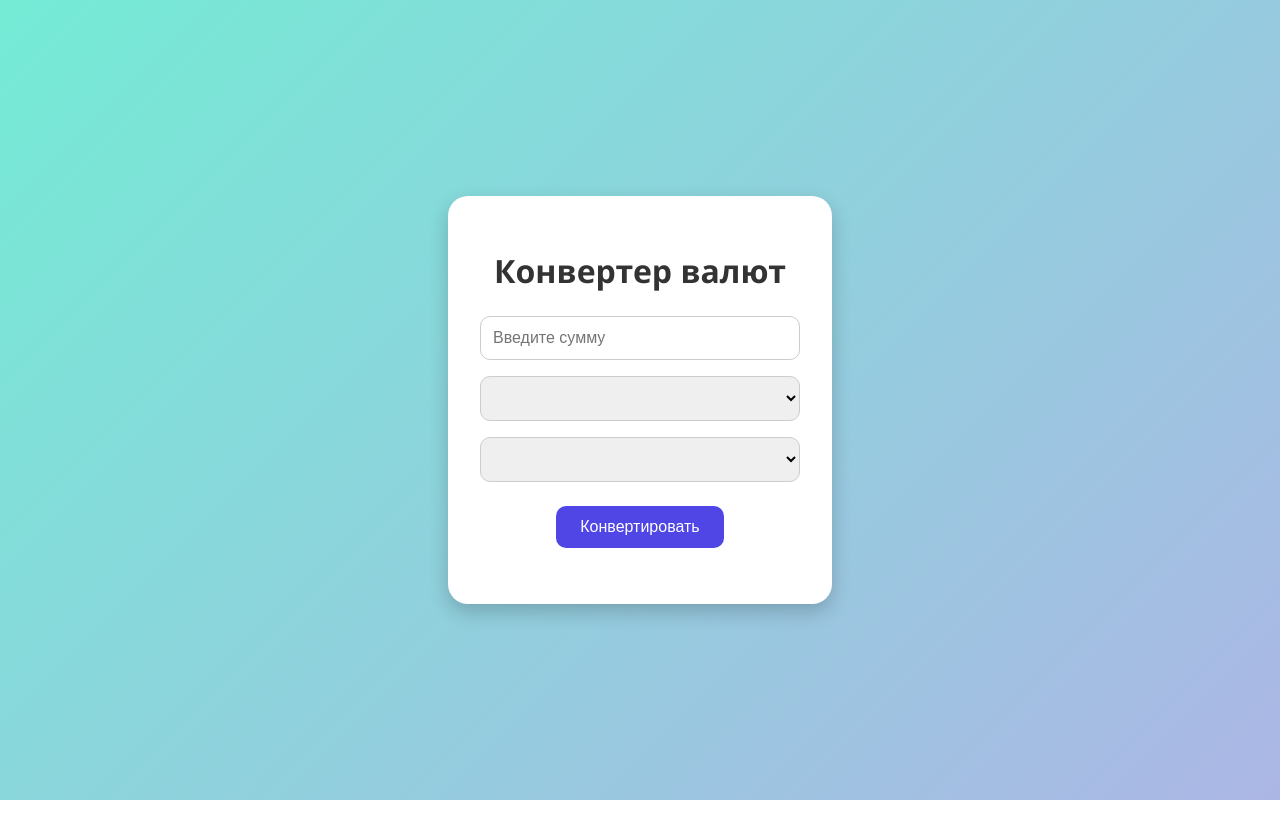
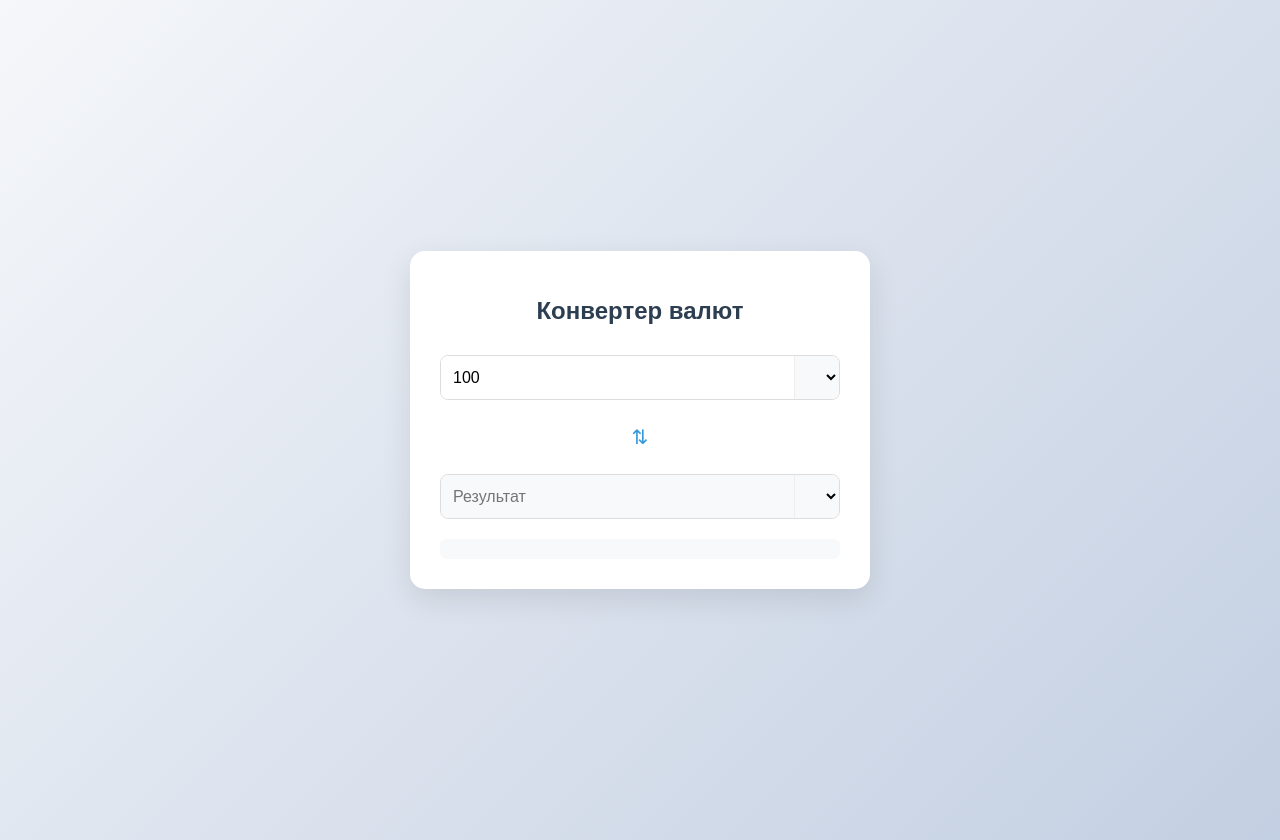
Before and after one commit to Arsen20091/convert, an Electron app: page index.html in a window 1280 px wide. Before the commit the page ends 800 px from the top, so only its background shows below. Drawn offline with Linux system fonts and the light colour scheme; no server answers.

Commit message:
Обновлен интерфейс конвертера

```diff
--- a/index.html
+++ b/index.html
@@ -1,5 +1,5 @@
 <!DOCTYPE html>
-<html lang="en">
+<html lang="ru">
 <head>
   <meta charset="UTF-8">
   <meta name="viewport" content="width=device-width, initial-scale=1.0">
@@ -9,13 +9,22 @@
 <body>
   <div class="converter">
     <h1>Конвертер валют</h1>
-    <div class="inputs">
-      <input type="number" id="amount" placeholder="Введите сумму" />
-      <select id="from-currency"></select>
-      <select id="to-currency"></select>
+
+    <div class="input-group">
+      <div class="input-box">
+        <input type="number" id="amount" placeholder="100" value="100" min="0">
+        <select id="from-currency"></select>
+      </div>
+
+      <div class="swap-icon">⇅</div>
+
+      <div class="input-box">
+        <input type="text" id="result" placeholder="Результат" readonly>
+        <select id="to-currency"></select>
+      </div>
     </div>
-    <button id="convert-btn">Конвертировать</button>
-    <p id="result"></p>
+
+    <div class="rate-info" id="rate-info"></div>
   </div>
 
   <script src="renderer.js"></script>
--- a/renderer.js
+++ b/renderer.js
@@ -1,36 +1,67 @@
-document.addEventListener('DOMContentLoaded', async () => {
+document.addEventListener('DOMContentLoaded', function() {
+  //Получаем элементы
   const amountInput = document.getElementById('amount');
+  const resultInput = document.getElementById('result');
   const fromCurrency = document.getElementById('from-currency');
   const toCurrency = document.getElementById('to-currency');
-  const convertBtn = document.getElementById('convert-btn');
-  const result = document.getElementById('result');
+  const swapIcon = document.querySelector('.swap-icon');
+  const rateInfo = document.getElementById('rate-info');
 
-  const currencies = await window.api.getCurrencies();
+  //Загружаем валюты
+  function loadCurrencies() {
+    window.api.getCurrencies().then(function(currencies) {
+      currencies.forEach(function(currency) {
+        fromCurrency.innerHTML += '<option value="' + currency + '">' + currency + '</option>';
+        toCurrency.innerHTML += '<option value="' + currency + '">' + currency + '</option>';
+      });
 
-  currencies.forEach((curr) => {
-    fromCurrency.innerHTML += `<option value="${curr}">${curr}</option>`;
-    toCurrency.innerHTML += `<option value="${curr}">${curr}</option>`;
-  });
+      // USD -> RUB по умолчанию
+      fromCurrency.value = 'USD';
+      toCurrency.value = 'RUB';
 
-  convertBtn.addEventListener('click', async () => {
+
+      convertCurrency();
+    });
+  }
+
+  //Конвертация валют
+  function convertCurrency() {
     const amount = parseFloat(amountInput.value);
     const from = fromCurrency.value;
     const to = toCurrency.value;
 
-    if (!amount || amount <= 0) {
-      result.textContent = 'Введите корректную сумму.';
-      result.style.opacity = '1';
+    if (isNaN(amount) || amount < 0) {
+      resultInput.value = '';
+      rateInfo.textContent = 'Введите сумму больше нуля';
       return;
     }
 
-    const rate = await window.api.getExchangeRate(from, to);
+    window.api.getExchangeRate(from, to).then(function(rate) {
+      if (rate) {
+        const result = (amount * rate).toFixed(2);
+        resultInput.value = result;
+        rateInfo.textContent = `1 ${from} = ${rate.toFixed(4)} ${to}`;
+      } else {
+        resultInput.value = '';
+        rateInfo.textContent = 'Курс не доступен';
+      }
+    });
+  }
 
-    if (rate) {
-      result.textContent = `${amount} ${from} = ${(amount * rate).toFixed(2)} ${to}`;
-    } else {
-      result.textContent = 'Курс обмена недоступен.';
-    }
+  //Обмен валют местами
+  function swapCurrencies() {
+    const temp = fromCurrency.value;
+    fromCurrency.value = toCurrency.value;
+    toCurrency.value = temp;
+    convertCurrency();
+  }
 
-    result.style.opacity = '1';
-  });
+  //Обработчики событий
+  amountInput.addEventListener('input', convertCurrency);
+  fromCurrency.addEventListener('change', convertCurrency);
+  toCurrency.addEventListener('change', convertCurrency);
+  swapIcon.addEventListener('click', swapCurrencies);
+
+  //Загрузка валют
+  loadCurrencies();
 });
--- a/styles.css
+++ b/styles.css
@@ -1,63 +1,82 @@
-
 body {
+  font-family: 'Arial', sans-serif;
+  background: linear-gradient(135deg, #f5f7fa 0%, #c3cfe2 100%);
+  display: flex;
+  justify-content: center;
+  align-items: center;
+  min-height: 100vh;
   margin: 0;
-    padding: 0;
-    font-family: 'Segoe UI', Tahoma, Geneva, Verdana, sans-serif;
-    background: linear-gradient(135deg, #74ebd5 0%, #acb6e5 100%);
-    height: 100vh;
-    display: flex;
-    align-items: center;
-    justify-content: center;
+  padding: 20px;
 }
 
 .converter {
   background-color: white;
-    padding: 2rem;
-    border-radius: 20px;
-    box-shadow: 0 8px 20px rgba(0, 0, 0, 0.2);
+  padding: 30px;
+  border-radius: 15px;
+  box-shadow: 0 10px 30px rgba(0, 0, 0, 0.1);
+  width: 100%;
+  max-width: 400px;
   text-align: center;
-    width: 320px;
-    animation: fadeIn 1s ease;
 }
 
 h1 {
-    margin-bottom: 1.5rem;
-    color: #333;
+  color: #2c3e50;
+  margin-bottom: 30px;
+  font-size: 24px;
 }
 
-  .inputs {
+.input-group {
   display: flex;
   flex-direction: column;
-    gap: 1rem;
-    margin-bottom: 1.5rem;
+  gap: 15px;
 }
 
-  input, select {
-    padding: 0.75rem;
-    border: 1px solid #ccc;
-    border-radius: 10px;
-    font-size: 1rem;
+.input-box {
+  display: flex;
+  border: 1px solid #ddd;
+  border-radius: 8px;
+  overflow: hidden;
 }
 
-  button {
-    padding: 0.75rem 1.5rem;
-    background-color: #4f46e5;
-    color: white;
+.input-box input {
+  flex: 1;
+  padding: 12px;
   border: none;
-    border-radius: 10px;
-    font-size: 1rem;
-    cursor: pointer;
-    transition: background-color 0.3s ease;
+  font-size: 16px;
+  outline: none;
 }
 
-  button:hover {
-    background-color: #4338ca;
+.input-box select {
+  padding: 12px;
+  border: none;
+  border-left: 1px solid #eee;
+  background-color: #f8f9fa;
+  font-size: 16px;
+  cursor: pointer;
+  outline: none;
+}
+
+.swap-icon {
+  font-size: 20px;
+  padding: 10px;
+  cursor: pointer;
+  color: #3498db;
+  user-select: none;
+}
+
+.swap-icon:hover {
+  color: #2980b9;
+}
+
+.rate-info {
+  margin-top: 20px;
+  padding: 10px;
+  background-color: #f8f9fa;
+  border-radius: 6px;
+  color: #7f8c8d;
+  font-size: 14px;
 }
 
 #result {
-    margin-top: 1.5rem;
-    font-size: 1.2rem;
-    color: #111;
-    opacity: 0;
-    transition: opacity 0.5s ease;
+  background-color: #f8f9fa;
 }
```
Lines whose indentation alone changed are shown as unchanged.
